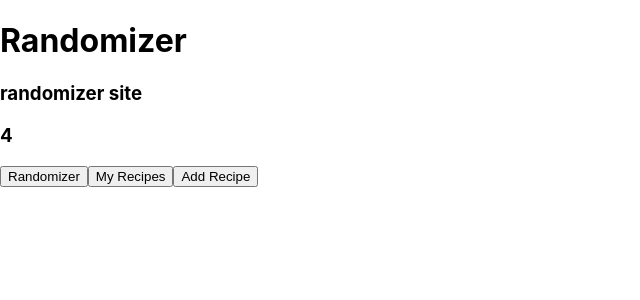
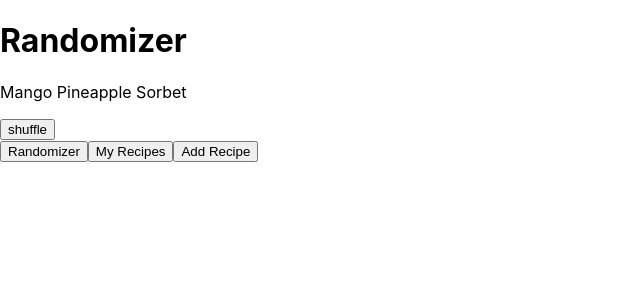
Before and after one commit to vickybremer/Rezeptbuch, a React (Create React App) app in the folder rezeptbuch/: page / in a window 1280 px wide. Both pictures are taken after a click on the button "Randomizer". Shown: the top 300 px of the page, without its empty margins (0-640 px from the left). Built offline with nearby package versions, Linux system fonts and the light colour scheme.

Commit message:
RandomizerButton erstellt
- Funktion des Randomizers funktioniert (bis auf ein paar Fehler).

```diff
--- a/rezeptbuch/src/components/randomizer/Randomizer.js
+++ b/rezeptbuch/src/components/randomizer/Randomizer.js
@@ -1,16 +1,19 @@
-import Header from '../header/Header.js'
-
-
-var testarray = ["1", "2", "3", "4"];
-var rand = testarray[Math.floor(Math.random() * testarray.length)];
-
+import Header from "../header/Header.js";
+import RandomizerButton from "./RandomizerButton.js";
 
 export default function Randomizer() {
-    return (
-        <>
-            <Header title="Randomizer" />
-            <h3> randomizer site </h3>
-            <h3> {rand} </h3>
-        </>
-    );
+  return (
+    <>
+      <Header title="Randomizer" />
+      <RandomizerButton />
+    </>
+  );
 }
+
+/*
+
+F R A G E N:
+- Konsole und Canvas sind nicht immer gleich
+- Wieso shuffelt Text auf Website nicht mit, aber Konsole schon??
+
+*/
--- /dev/null
+++ b/rezeptbuch/src/components/randomizer/RandomizerButton.js
@@ -0,0 +1,16 @@
+import recipeData from "../recipeData/Recipe-data.json";
+
+export default function RandomizerButton() {
+  const allRecipes = recipeData;
+  const random = Math.floor(Math.random() * allRecipes.length);
+  const showRandomRecipe = allRecipes[random].title;
+
+  console.log(showRandomRecipe);
+
+  return (
+    <div>
+      <p>{showRandomRecipe}</p>
+      <button onClick={RandomizerButton}> shuffle </button>
+    </div>
+  );
+}
```
Also changed, not shown: rezeptbuch/src/components/recipes/Recipes.js (+17 -11 lines).
